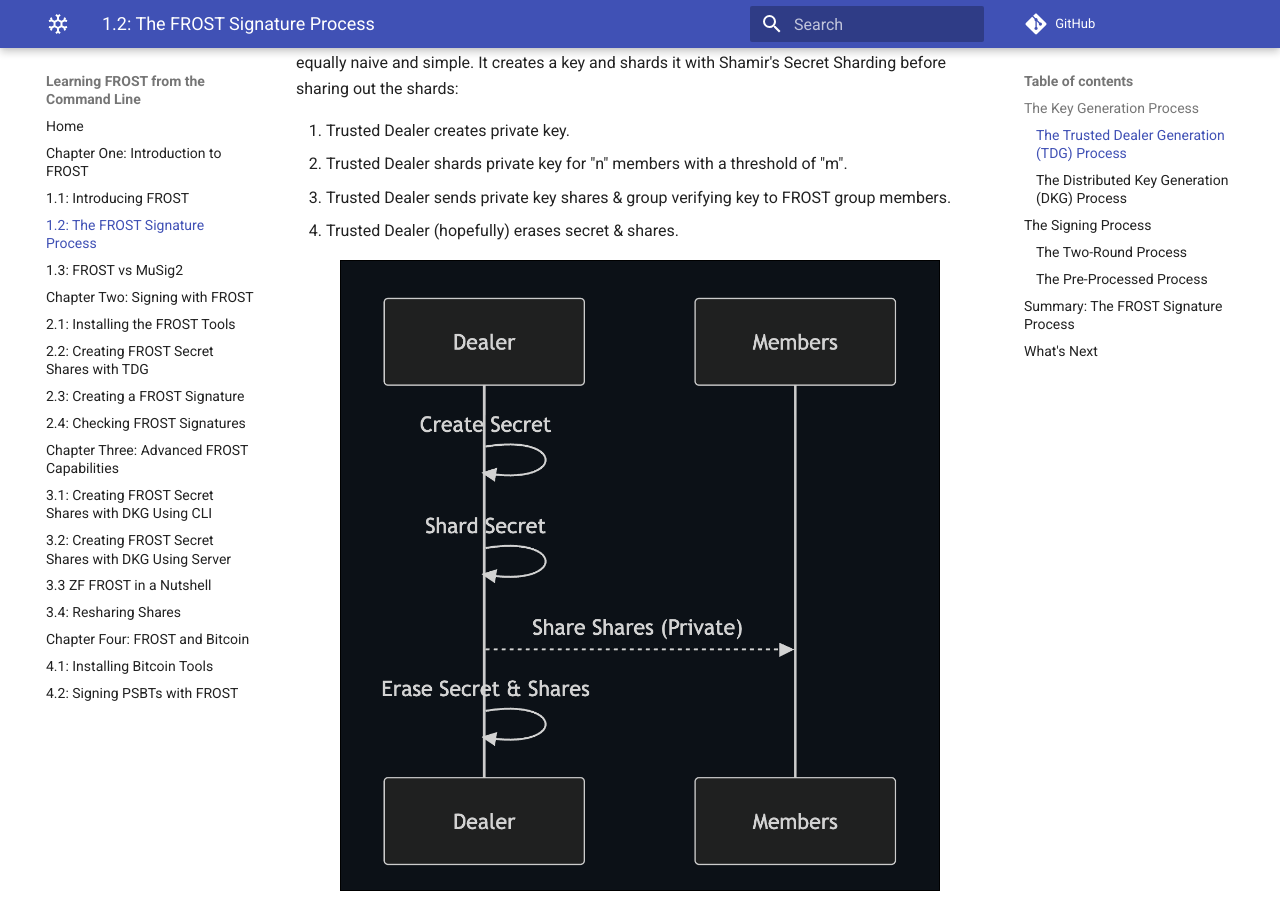
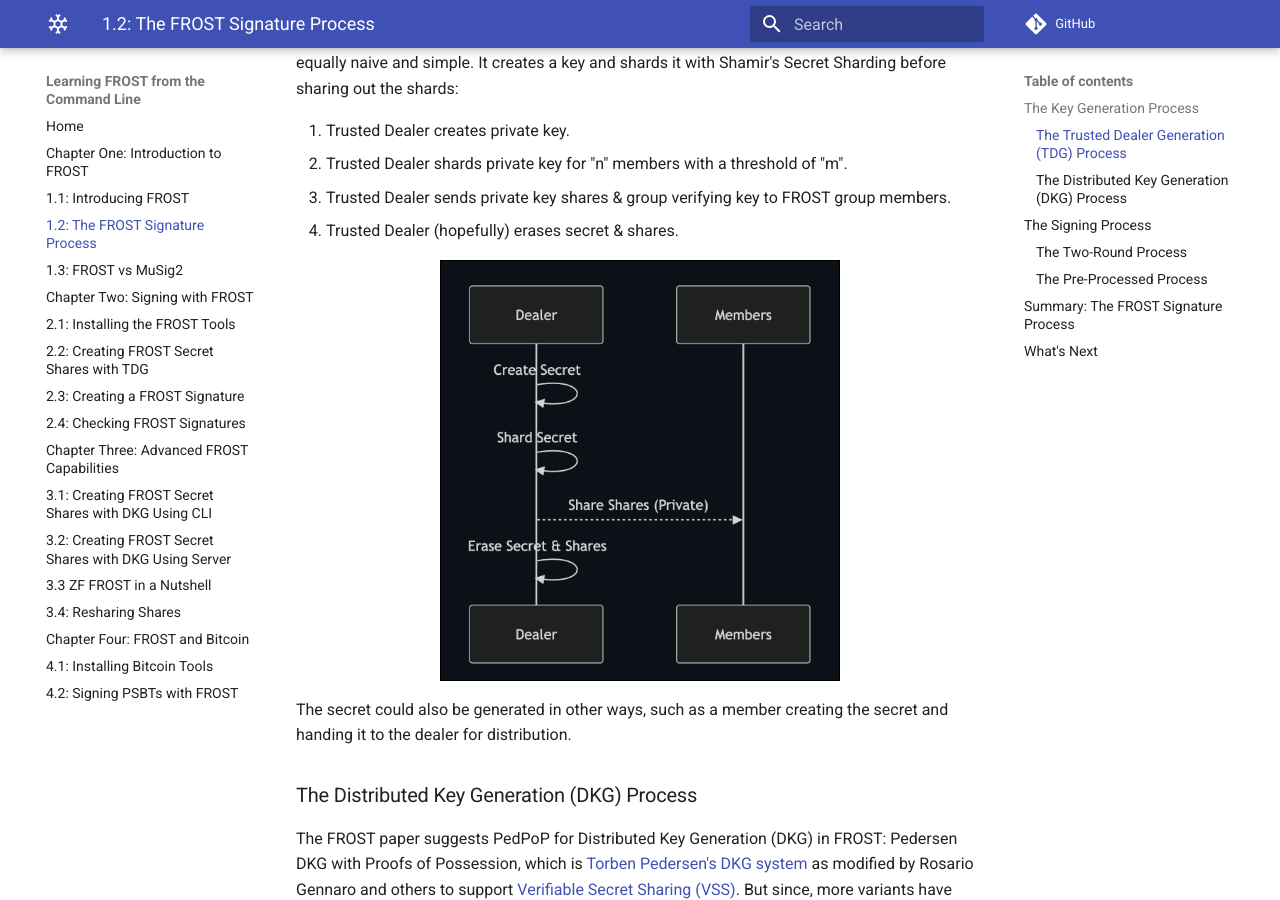
Before and after one commit to BlockchainCommons/Learning-FROST-from-the-Command-Line, an MkDocs documentation site: the page built from docs/01_2_FROST_Signature_Process.md, in a window 1280 px wide and 900 px high, scrolled down 519 px. Built offline with MkDocs 1.6.1 and Material for MkDocs 9.7.7, drawn with Linux system fonts in a browser that asks for light colours; comment, search, counter and statistics services are not loaded.

Commit message:
Update 01_2_FROST_Signature_Process.md

```diff
--- a/docs/01_2_FROST_Signature_Process.md
+++ b/docs/01_2_FROST_Signature_Process.md
@@ -31,7 +31,7 @@
 4. Trusted Dealer (hopefully) erases secret & shares.
 
 <a href="https://raw.githubusercontent.com/BlockchainCommons/Learning-FROST-from-the-Command-Line/refs/heads/main/images/keygen-tdg.png">
-    <img src="https://raw.githubusercontent.com/BlockchainCommons/Learning-FROST-from-the-Command-Line/refs/heads/main/images/keygen-tdg.png" style="border: 1px solid black; margin: auto !important; display: block !important; width: 600px;">
+    <img src="https://raw.githubusercontent.com/BlockchainCommons/Learning-FROST-from-the-Command-Line/refs/heads/main/images/keygen-tdg.png" style="border: 1px solid black; margin: auto !important; display: block !important; width: 400px;">
 </a>
 
 The secret could also be generated in other ways, such as a member
```
